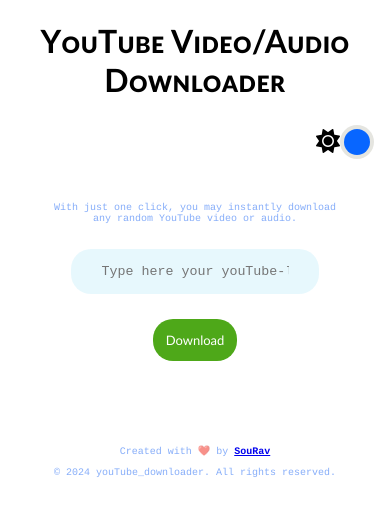
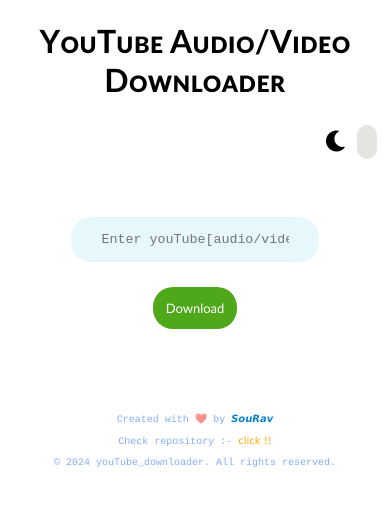
Before and after one commit to sou-rav-23/youTube-Downloader, a Flask app: page / in a window 390 px wide. Shown: the top 516 px of the page. Run offline with Flask 3, Linux system fonts and the light colour scheme.

Commit message:
Update index.html

```diff
--- a/templates/index.html
+++ b/templates/index.html
@@ -4,14 +4,14 @@
     <meta charset="UTF-8">
     <meta name="viewport" content="width=device-width, initial-scale=1.0">
     <title>YouTube Downloader</title>
+
     <!-- favicon -->
     <link rel="icon" href="../favicon_io/favicon.ico" type="image/x-icon">
+
 
     <!-- font_awesome library -->
     <link rel="stylesheet" href="https://cdnjs.cloudflare.com/ajax/libs/font-awesome/4.7.0/css/font-awesome.min.css">
     <link rel="stylesheet" href="https://cdnjs.cloudflare.com/ajax/libs/font-awesome/6.0.0/css/all.min.css">
-
-
 
     <style>
         body {
@@ -24,7 +24,7 @@
         p{
             color: rgba(48, 114, 245, 0.586);
             font-size: x-small;
-            font: medium;
+            font:medium;
             font-family: Courier , Courier, monospace, system-ui, -apple-system, BlinkMacSystemFont, 'Segoe UI', Roboto, Oxygen, Ubuntu, Cantarell, 'Open Sans', 'Helvetica Neue', sans-serif;
         }
 
@@ -32,13 +32,15 @@
             padding: auto;
             width: 80% ;
             margin: 10% auto 10% auto;
-            /* border: 1px solid red; */
+            /* width: 50%;
+            margin: auto; */
+        }
 
-        }
         form{
-            /* border: 1px solid red; */
-            margin: auto;
-        }
+                width: 100%;
+                /* border:2px solid red; */
+
+            }
 
         #inputField {
             width: 60% !important;
@@ -51,7 +53,9 @@
             border-radius: 20px;
             font-size: smaller;
             text-align: center;
-
+            /* width: 80%;
+            padding: 10px;
+            margin-bottom: 10px; */
         }
 
         #submitButton {
@@ -65,29 +69,11 @@
             font: 1em sans-serif;
             font-family: 'Trebuchet MS', 'Lucida Sans Unicode', 'Lucida Grande', 'Lucida Sans', Arial, sans-serif;
             width:20%;
-
+            cursor: pointer;
         }
 
-        /* spinning Icon */
-        /* #themeSwitcher {
-            cursor: pointer;
-            background-color: rgba(255, 255, 255, 0);
-            color:#ff800a ;
-            margin-left: 70%;
-
-        } */
-
-        /* Dark Mode */
-        body.dark-mode {
-            background-color: #141414;
-            color: #ffffff;
-
-        }
-
-        /* Light Mode */
-        body.light-mode {
-            background-color: #ffffff;
-            color: #000000;
+        #popup{
+            color:rgb(122, 222, 6)
         }
         .toggle-container {
             display: flex;
@@ -110,15 +96,16 @@
             display: inline-block;
             width: 60px;
             height: 34px;
-            ;
+            /* border: 2px solid red; */
+
         }
 
         .toggle-switch input {
             opacity: 0;
             width: 0;
             height: 0;
+            /* border: 20px solid red; */
         }
-
         .slider {
             position: absolute;
             cursor: pointer;
@@ -129,6 +116,7 @@
             background-color: #b9b9ac60;
             transition: background-color 0.4s;
             border-radius: 34px;
+            /* border: 2px solid red; */
         }
 
         .slider:before {
@@ -142,7 +130,17 @@
             transition: transform 0.4s;
             border-radius: 50%;
         }
+        body.dark-mode {
+            background-color: #141414;
+            color: #ffffff;
 
+        }
+
+        /* Light Mode */
+        body.light-mode {
+            background-color: #ffffff;
+            color: #000000;
+        }
         input:checked + .slider:before {
             transform: translateX(26px);
             background-color: white ;
@@ -152,13 +150,19 @@
             background-color: #0866ff ;
 
         }
+        /* signature */
 
+        .signature {
+            padding: 20px;
+            text-align: center;
+            font-family: 'Arial', sans-serif;
+            /* background-color: #f0f0f0; */
+            font-size: xx-small;
+            margin-top: 30px;
+            font-size: 14px;
+            color: #888;
+        }
 
-        msg{
-            color:rgba(227, 39, 39, 0.598);
-            font-family: Impact, 'Courier New', Courier, monospace,'Open Sans', 'Helvetica Neue';
-            font-size: x-small;
-        }
         @media only screen and (max-width: 500px) {
             body {
                 background-color: lightblue;
@@ -179,24 +183,23 @@
 
             }
             .toggle-container {
-                width: 15%;
+                /* width: 15%; */
+                width: auto;
                 padding: 1%;
+            }
+            .toggle-switch {
+                width: 29%;
+            }
+            .slider{
+                width: auto;
+            }
+            .slider:before{
+                width: auto;
             }
         }
 
 
-        /* signature */
 
-        .signature {
-            padding: 20px;
-            text-align: center;
-            font-family: 'Arial', sans-serif;
-            /* background-color: #f0f0f0; */
-            font-size: xx-small;
-            margin-top: 30px;
-            font-size: 14px;
-            color: #888;
-        }
 
         @media only screen and (max-width: 1200px) {
             body {
@@ -217,19 +220,33 @@
                 /* border:2px solid red; */
 
             }
+            .toggle-container {
+                /* width: 15%; */
+                width: auto;
+                padding: 1%;
+            }
+            .toggle-switch {
+                width: 29%;
+            }
+            .slider{
+                width: auto;
+            }
+            .slider:before{
+                width: auto;
+            }
         }
+
     </style>
-
-
 </head>
 <body class="light-mode">
     <header>
-        <h1>YᴏᴜTᴜʙᴇ Vɪᴅᴇᴏ/Aᴜᴅɪᴏ Dᴏᴡɴʟᴏᴀᴅᴇʀ</h1>
+        <h1>YᴏᴜTᴜʙᴇ Aᴜᴅɪᴏ/Vɪᴅᴇᴏ Dᴏᴡɴʟᴏᴀᴅᴇʀ</h1>
+        <p style="color:rgb(54, 152, 30)"></p>
     </header>
     <!-- toggle-container -->
     <div class="toggle-container">
 
-        <i id="logo" class='fa-solid fa-sun fa-xl'></i>
+        <i id="logo" class='fa-solid fa-moon fa-xl'></i>
         <label class="toggle-switch">
             <input type="checkbox" id="toggle">
             <span class="slider"></span>
@@ -237,31 +254,38 @@
 
     </div>
 
+    <div id="container">
+        <form action="">
 
-    <div id="container">
-        <!--  spinning Icon  -->
-        <!-- <i class="fa fa-cog fa-spin" id="themeSwitcher" onclick="toggleTheme()" aria-hidden="true"></i> -->
-        <!-- <button id="submitButton">Click me!</button> -->
+            <label for="inputField" ></label>
+            <input type="text" id="inputField" placeholder="Enter youTube[audio/video] Link ">
 
-        <form action="{{ url_for('download') }}" method="post">
-            <label for="url"><p>With just one click, you may instantly download <br>
-                any random YouTube video or audio.</p></label>
-            <input type="text" id="inputField" placeholder="Type here your youTube-link" name="url" required>
-            <button type="submit" onclick="submitForm()" id="submitButton">Download</button>
+            <button id="submitButton" onclick="downloadVideo()">Download</button>
+
         </form>
-        {% if message %}
-            <msg>{{ message }}</msg>
-        {% endif %}
+    </div>
+
+    <!-- Popup div -->
+    <div id="popup">
+        <p><h3 id="popupMessage"> </h3></p>
+    </div>
 
 
-    </div>
     <footer >
-        <!-- <i>
-
-            <span >©</span> 2024,<samp> <b>SouRav</b> with 💖</samp>
-        </i> -->
         <div class="signature">
-                <p>Created with ❤️ by <b><a href="https://github.com/sou-rav-23" target="_blank">SouRav</a></b></p>
+                <p>
+                    Created with ❤️ by
+                    <b>
+                        <a href="https://github.com/sou-rav-23" style="font-family: Verdana, Geneva, Tahoma;color: rgb(10, 129, 209); text-decoration: none;" target="_blank"><i>SouRav</i>
+                        </a>
+                    </b>
+                </p>
+                <p >
+                    Check repository :-
+                    <a href="https://github.com/sou-rav-23/youTube-Downloader"
+                        style="font-family: Verdana, Geneva, Tahoma;color: orange; text-decoration: none;" target="_blank"> click !!
+                    </a>
+                </p>
                 <p>&copy; 2024 youTube_downloader. All rights reserved.</p>
         </div>
 
@@ -269,24 +293,60 @@
 
 
     <script>
-        function submitForm() {
-            var message = document.querySelector('msg').textContent;
-            console.log("msg",message);
-            if(message == "Downloaded successful!"){
+        function showPopup(message="") {
+            var popup = document.querySelector('#popup');
+            var popupMessage = document.querySelector('#popupMessage');
+            popupMessage.innerHTML = message;
+            popup.style.display = 'block';
 
-                alert('     Downloading...🔃     ');
-            }else{
-                alert(message);
-            }
+            setTimeout(closePopup, 5000);
         }
 
-        // # Method : 1 (change mode)
-        // function toggleTheme() {
-            //     document.body.classList.toggle('dark-mode');
-            //     document.body.classList.toggle('light-mode');
-            // }
+        function closePopup() {
+            var popup = document.getElementById('popup');
+            var popupMessage = document.querySelector('#popupMessage');
+            popup.style.display = 'block';
+            popupMessage.innerHTML = "";
 
-        // <<<---- Day/Night toggle ---->>>
+        }
+
+        function downloadVideo() {
+            event.preventDefault()
+            const videoLink = document.getElementById('inputField').value;
+
+            if (videoLink.trim() === "") {
+                // alert("Please enter a valid YouTube video link.");
+                showPopup("Please enter a valid YouTube video link.")
+                setTimeout(closePopup, 2000);
+                return;
+            }
+
+            fetch('/download', {
+                method: 'POST',
+                headers: {
+                    'Content-Type': 'application/x-www-form-urlencoded',
+                },
+                body: 'video_link=' + encodeURIComponent(videoLink),
+            })
+            .then(response => response.json())
+            .then(data => {
+                console.log("data : - ", data)
+                console.log("data.success : - ", data.success)
+                if (data.success) {
+                    // Show popup
+                    showPopup('Video downloaded successfully!');
+
+
+                } else {
+                    // Show popup with error message
+                    showPopup('Error: ' + data.error);
+                }
+            })
+            .catch(error => {
+                showPopup('Error: ' + data.error);                console.error('Error:', error);
+            });
+        }
+
         const toggleSwitch = document.getElementById('toggle');
 
         const logo = document.getElementById('logo');
@@ -298,8 +358,8 @@
 
         // # Method : 2 (change mode also change logo)
         function view_mode(){
+            document.body.classList.toggle('light-mode');
             document.body.classList.toggle('dark-mode');
-            document.body.classList.toggle('light-mode');
 
 
             if(logo.className == 'fa-solid fa-sun fa-xl'){
@@ -311,13 +371,11 @@
             }
         };
 
-
-
-
-
+        function reload(){
+            window.location.reload();
+        }
 
     </script>
 
-
 </body>
 </html>
```
